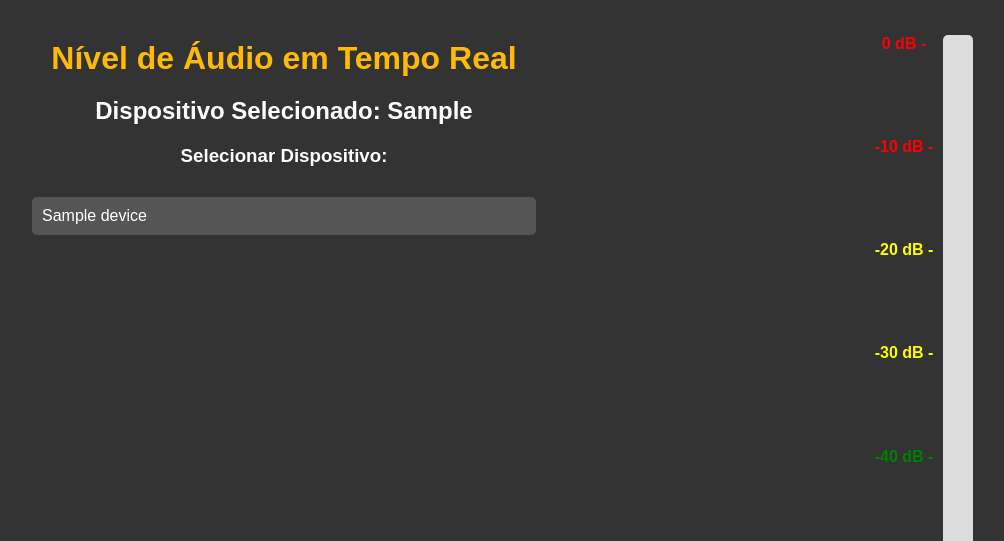
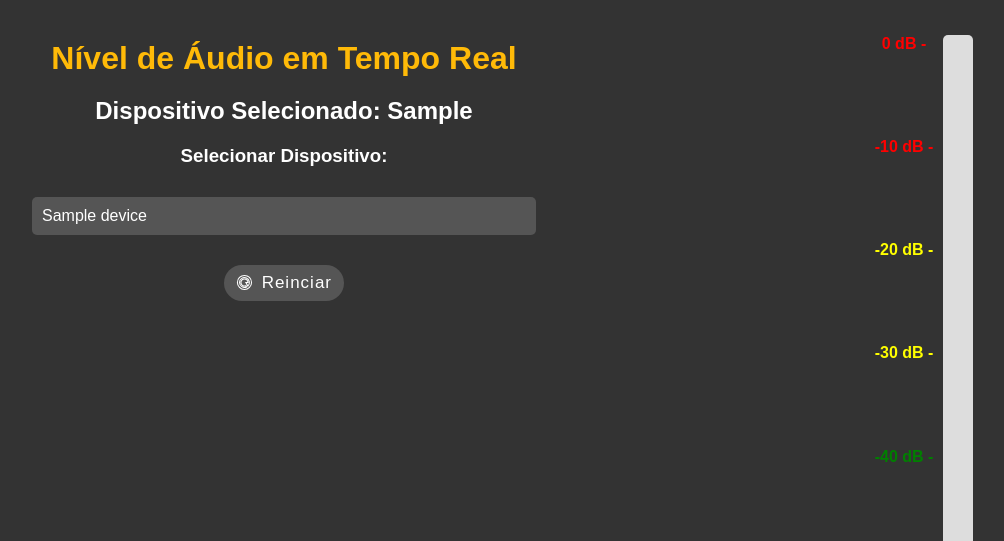
Before and after one commit to analiceleite/ShareMyAudioMonitor, a Flask app: template templates/main.html in a window 1280 px wide. Shown: the part 57-598 px from the top of the page, without its empty margins (36-1040 px from the left). Run offline with Flask 3, Linux system fonts and the light colour scheme; the template is opened without the code that fills it: most values are stand-ins (such as "Sample title", 1, 10 or a date in 2020).

Commit message:
opção de reinicio do app

```diff
--- a/app.py
+++ b/app.py
@@ -3,6 +3,8 @@ import sounddevice as sd
 import numpy as np
 import threading
 import time
+import os
+import sys
 
 app = Flask(__name__)
 paused = True
@@ -10,7 +12,7 @@ volume_level = -200
 selected_device = None
 stream = None
 SAMPLING_RATE = 48000.0
-DISPOSITIVOS_PERMITIDOS = ['Virtual']
+DISPOSITIVOS_PERMITIDOS = ['Share']
 
 def calcular_db(audio_data):
     rms = np.sqrt(np.mean(np.square(audio_data)))  # Root Mean Square (RMS)
@@ -99,14 +101,18 @@ def get_volume():
 def get_selected_device():
     return jsonify(device=selected_device)
 
+@app.route('/restart')
+def restart_server():
+    os.execv(sys.executable, ['python'] + sys.argv)
+    return jsonify(success=True)
+
 if __name__ == '__main__':
     while True:
         try:
             app.run(host='0.0.0.0', port=5000, debug=True)
         except SystemExit:
-            # Captura o SystemExit e continua o loop
             print("O servidor Flask foi encerrado. Tentando reiniciar...")
-            time.sleep(1)  # Aguarde um segundo antes de tentar novamente
+            time.sleep(1)
         except Exception as e:
             print(f"Erro na execução da aplicação: {e}")
             time.sleep(1)
--- a/static/style.css
+++ b/static/style.css
@@ -283,3 +283,43 @@ footer {
     font-size: 12px;
   }
 }
+
+.button {
+  display: flex;
+  justify-content: center;
+  align-items: center;
+  padding: 6px 12px;
+  gap: 8px;
+  height: 36px;
+  width: 120px;
+  border: none;
+  background: #555;
+  border-radius: 20px;
+  cursor: pointer;
+}
+
+.lable {
+  line-height: 20px;
+  font-size: 17px;
+  color: #fff;
+  font-family: sans-serif;
+  letter-spacing: 1px;
+}
+
+.button:hover {
+  background: #383838;
+}
+
+.button:hover .svg-icon {
+  animation: spin 2s linear infinite;
+}
+
+@keyframes spin {
+  0% {
+    transform: rotate(0deg);
+  }
+
+  100% {
+    transform: rotate(360deg);
+  }
+}
--- a/templates/main.html
+++ b/templates/main.html
@@ -1,13 +1,10 @@
 <!DOCTYPE html>
 <html lang="pt-BR">
+
 <head>
   <meta charset="UTF-8" />
   <meta name="viewport" content="width=device-width, initial-scale=1.0" />
-    <link
-      rel="shortcut icon"
-      href="static/assets/logo.png"
-      type="image/x-icon"
-    />
+  <link rel="shortcut icon" href="static/assets/logo.png" type="image/x-icon" />
   <title>Audio Share</title>
   <link rel="stylesheet" href="/static/style.css" />
 </head>
@@ -36,15 +33,16 @@
       <ul class="device-list">
         {% for device in devices %}
         <li>
-            <button
-              id="device-{{ device.id }}"
-              onclick="selectDevice('{{ device.id }}')"
-            >
+          <button id="device-{{ device.id }}" onclick="selectDevice('{{ device.id }}')">
             {{ device.name }}
           </button>
         </li>
         {% endfor %}
       </ul>
+      <button class="button" onclick="restartApp()">
+        <svg xmlns="http://www.w3.org/2000/svg" viewBox="0 0 25 25" fill="none" class="svg-icon"><g stroke-width="1.5" stroke-linecap="round" stroke="#fff"><path d="M12 22C6.477 22 2 17.523 2 12S6.477 2 12 2s10 4.477 10 10-4.477 10-10 10zm4.82-4.924a7 7 0 1 0-1.852 1.266l-.975-1.755A5 5 0 1 1 17 12h-3l2.82 5.076z"/></path></g></svg>
+        <span class="lable">Reinciar</span>
+      </button>
     </div>
     <div id="volume-bar-container">
       <div id="volume-indicators">
@@ -67,4 +65,5 @@
   </footer>
   <script src="{{ url_for('static', filename='main.js') }}"></script>
 </body>
+
 </html>
```
Also changed, not shown: static/main.js (+18 -0 lines). Lines whose indentation alone changed are shown as unchanged.
